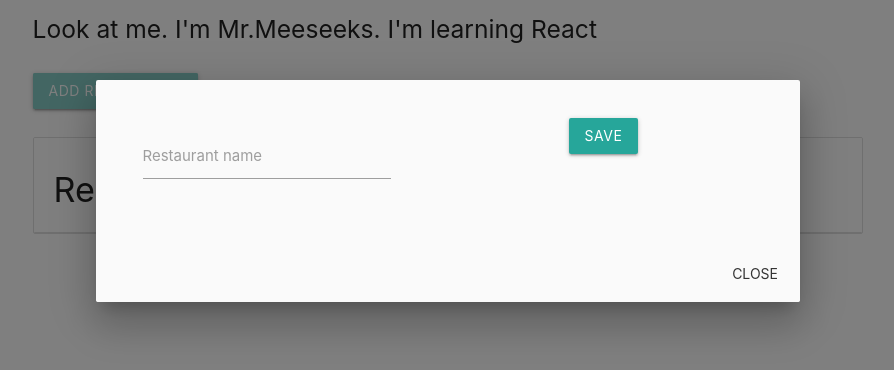
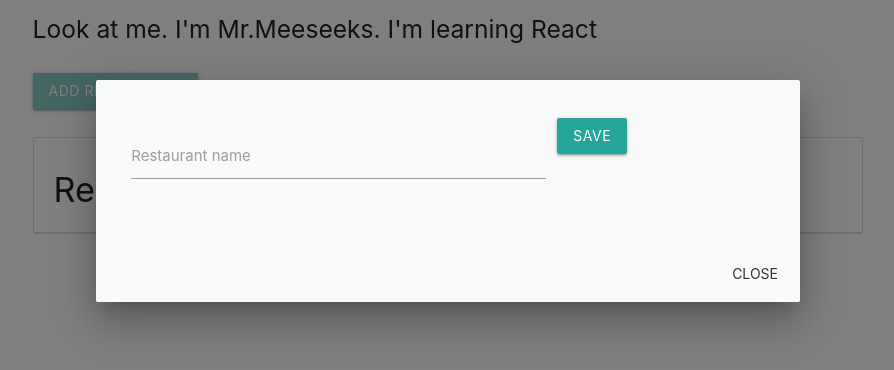
Before and after one commit to DimosPagakis/tdd-react, a React (Vite) app: page / in a window 1280 px wide. Both pictures are taken after a click on the button "ADD RESTAURANT". Shown: the top 370 px of the page, without its empty margins (192-1086 px from the left). Built offline with nearby package versions, Linux system fonts and the light colour scheme.

Commit message:
Added Formik on Add Restaurant

```diff
--- a/src/NewRestaurantForm.js
+++ b/src/NewRestaurantForm.js
@@ -1,4 +1,5 @@
 import React, { Component } from 'react';
+import { Formik } from 'formik';
 
 // styling
 import Material from 'materialize-css';
@@ -6,49 +7,46 @@ import {
   Button,
   TextInput,
   Row,
-  Col,
 } from 'react-materialize';
 
 export default class NewRestaurantForm extends Component {
-  state = { inputText: '' }
+  handleSave = (values, { resetForm }) => {
+    const { restaurantName } = values;
 
-  handleTextChange = e => {
-    this.setState({ inputText: e.target.value });
-  }
-
-  handleSave = () => {
-    const { inputText } = this.state;
-
-    if (inputText !== '') {
+    if (restaurantName !== '') {
       const { onSave } = this.props;
 
-      onSave(inputText);
-
-      this.setState({ inputText: '' });
+      onSave(restaurantName);
+      resetForm();
     }
   }
 
   render() {
-    const { inputText } = this.state;
-
     return (
       <Row>
-        <Col s={12} m={8}>
+        <Formik
+          initialValues={{ restaurantName: '' }}
+          onSubmit={this.handleSave}
+        >
+          {({ values, handleChange, handleSubmit }) => (
+            <form onSubmit={handleSubmit}>
               <TextInput
+                s={12} m={8}
                 label="Restaurant name"
-            onChange={this.handleTextChange}
-            value={inputText}
+                name="restaurantName"
+                value={values.restaurantName}
+                onChange={handleChange}
                 data-test="newRestaurantName"
               />
-        </Col>
-        <Col s={12} m={4}>
               <Button
+                s={12} m={4}
                 waves="light"
                 data-test="saveNewRestaurantButton"
-            onClick={this.handleSave}
               >Save
               </Button>
-        </Col>
+            </form>
+          )}
+        </Formik>
       </Row >
     );
   }
```
Lines whose indentation alone changed are shown as unchanged.
